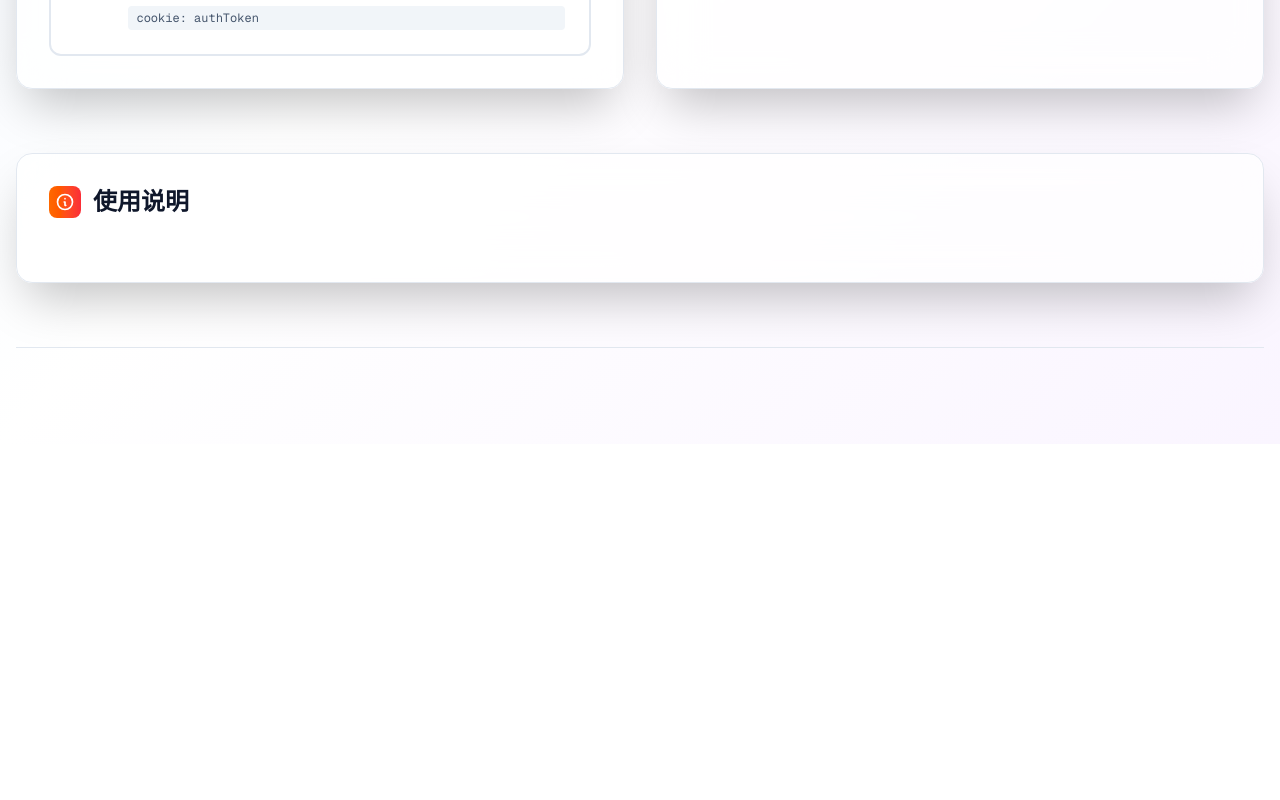
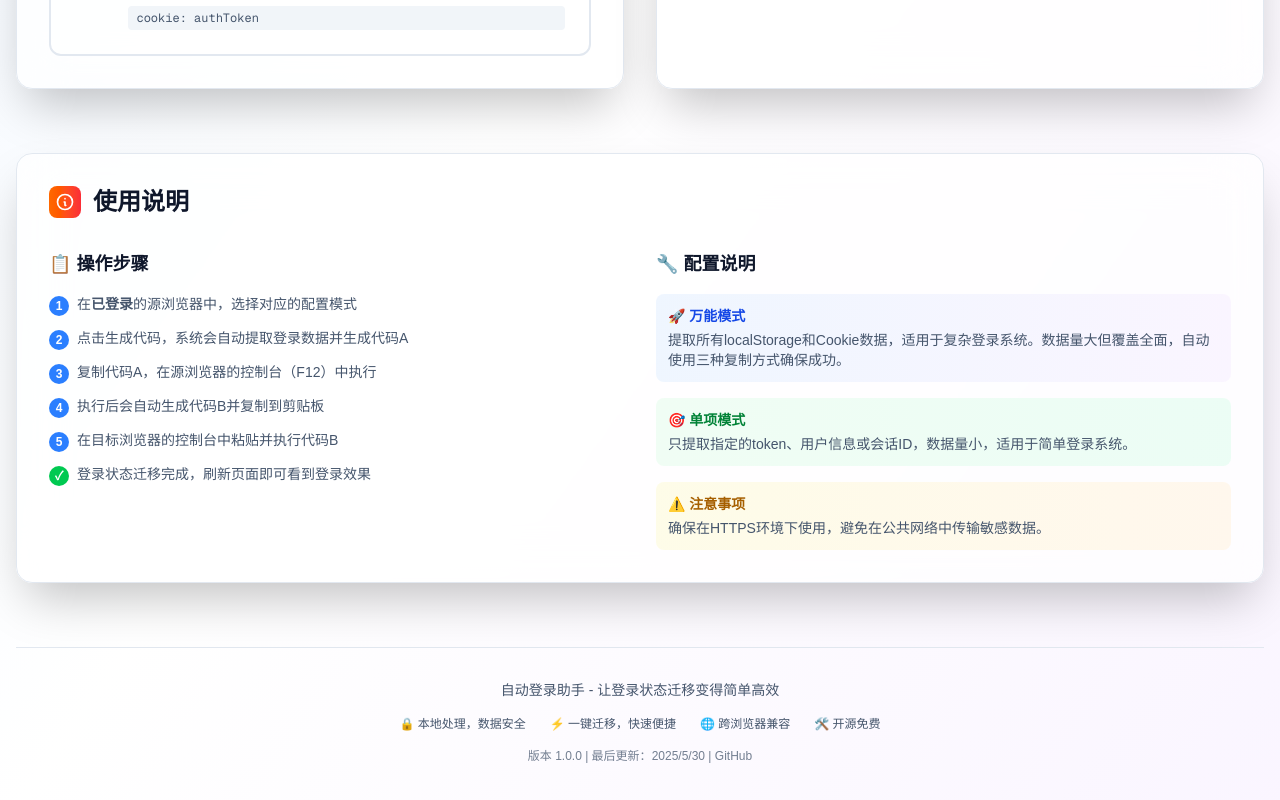
Before and after one commit to zhubincode/autologin, a Next.js app: page / in a window 1280 px wide. Shown: the part 967-1767 px from the top of the page. Before the commit the page ends 1411 px from the top, so only its background shows below. Built offline with nearby package versions, Linux system fonts and the light colour scheme.

Commit message:
feat: 完善使用说明和页脚内容
添加详细的操作步骤和配置说明，提升用户使用体验
更新页脚内容，增加版本信息和项目链接

```diff
--- a/src/app/page.tsx
+++ b/src/app/page.tsx
@@ -155,7 +155,7 @@ export default function Home() {
           if(p[0]&&p[1])d.c[p[0]]=decodeURIComponent(p[1])
         });
 
-        var codeB = 'javascript:(function(){var d=' + JSON.stringify(d) + ';Object.keys(d.l).forEach(function(k){localStorage.setItem(k,d.l[k])});Object.keys(d.c).forEach(function(k){document.cookie=k+"="+encodeURIComponent(d.c[k])+"; path=/; max-age=86400"});console.log("✅登录态注入完成");setTimeout(function(){location.href="' + d.u + '"},500)})()';
+        var codeB = 'javascript:(function(){var d=' + JSON.stringify(d) + ';Object.keys(d.l).forEach(function(k){localStorage.setItem(k,d.l[k])});Object.keys(d.c).forEach(function(k){document.cookie=k+"="+encodeURIComponent(d.c[k])+"; path=/; max-age=86400"});console.log("✅登录态注入完成");setTimeout(function(){location.href="' + d.u + '"},500)})()'
 
         // 使用三种复制方式
         ${copyCodeWithMultipleMethods.toString()}
@@ -278,14 +278,83 @@ export default function Home() {
             }`}>使用说明</h3>
           </div>
 
-          {/* ... 保持原有的使用说明内容不变 */}
+          <div className="grid grid-cols-1 md:grid-cols-2 gap-8">
+            <div>
+              <h4 className={`text-lg font-semibold mb-4 ${
+                darkMode ? "text-white" : "text-slate-900"
+              }`}>📋 操作步骤</h4>
+              <ol className={`space-y-3 text-sm ${
+                darkMode ? "text-slate-300" : "text-slate-600"
+              }`}>
+                <li className="flex items-start space-x-2">
+                  <span className="bg-blue-500 text-white rounded-full w-5 h-5 flex items-center justify-center text-xs font-bold mt-0.5">1</span>
+                  <span>在<strong>已登录</strong>的源浏览器中，选择对应的配置模式</span>
+                </li>
+                <li className="flex items-start space-x-2">
+                  <span className="bg-blue-500 text-white rounded-full w-5 h-5 flex items-center justify-center text-xs font-bold mt-0.5">2</span>
+                  <span>点击生成代码，系统会自动提取登录数据并生成代码A</span>
+                </li>
+                <li className="flex items-start space-x-2">
+                  <span className="bg-blue-500 text-white rounded-full w-5 h-5 flex items-center justify-center text-xs font-bold mt-0.5">3</span>
+                  <span>复制代码A，在源浏览器的控制台（F12）中执行</span>
+                </li>
+                <li className="flex items-start space-x-2">
+                  <span className="bg-blue-500 text-white rounded-full w-5 h-5 flex items-center justify-center text-xs font-bold mt-0.5">4</span>
+                  <span>执行后会自动生成代码B并复制到剪贴板</span>
+                </li>
+                <li className="flex items-start space-x-2">
+                  <span className="bg-blue-500 text-white rounded-full w-5 h-5 flex items-center justify-center text-xs font-bold mt-0.5">5</span>
+                  <span>在目标浏览器的控制台中粘贴并执行代码B</span>
+                </li>
+                <li className="flex items-start space-x-2">
+                  <span className="bg-green-500 text-white rounded-full w-5 h-5 flex items-center justify-center text-xs font-bold mt-0.5">✓</span>
+                  <span>登录状态迁移完成，刷新页面即可看到登录效果</span>
+                </li>
+              </ol>
+            </div>
+
+            <div>
+              <h4 className={`text-lg font-semibold mb-4 ${
+                darkMode ? "text-white" : "text-slate-900"
+              }`}>🔧 配置说明</h4>
+              <div className={`space-y-4 text-sm ${
+                darkMode ? "text-slate-300" : "text-slate-600"
+              }`}>
+                <div className="p-3 rounded-lg bg-gradient-to-r from-blue-50 to-purple-50 dark:from-blue-900/20 dark:to-purple-900/20">
+                  <div className="font-semibold text-blue-700 dark:text-blue-300 mb-1">🚀 万能模式</div>
+                  <div>提取所有localStorage和Cookie数据，适用于复杂登录系统。数据量大但覆盖全面，自动使用三种复制方式确保成功。</div>
+                </div>
+                <div className="p-3 rounded-lg bg-gradient-to-r from-green-50 to-emerald-50 dark:from-green-900/20 dark:to-emerald-900/20">
+                  <div className="font-semibold text-green-700 dark:text-green-300 mb-1">🎯 单项模式</div>
+                  <div>只提取指定的token、用户信息或会话ID，数据量小，适用于简单登录系统。</div>
+                </div>
+                <div className="p-3 rounded-lg bg-gradient-to-r from-yellow-50 to-orange-50 dark:from-yellow-900/20 dark:to-orange-900/20">
+                  <div className="font-semibold text-yellow-700 dark:text-yellow-300 mb-1">⚠️ 注意事项</div>
+                  <div>确保在HTTPS环境下使用，避免在公共网络中传输敏感数据。</div>
+                </div>
+              </div>
+            </div>
+          </div>
         </div>
 
         {/* 页脚 */}
         <footer className={`mt-16 text-center py-8 border-t ${
           darkMode ? "border-slate-700 text-slate-400" : "border-slate-200 text-slate-600"
         }`}>
-          {/* ... 保持原有的页脚内容不变 */}
+          <div className="max-w-4xl mx-auto">
+            <p className="text-sm mb-4">
+              自动登录助手 - 让登录状态迁移变得简单高效
+            </p>
+            <div className="flex items-center justify-center space-x-6 text-xs">
+              <span>🔒 本地处理，数据安全</span>
+              <span>⚡ 一键迁移，快速便捷</span>
+              <span>🌐 跨浏览器兼容</span>
+              <span>🛠️ 开源免费</span>
+            </div>
+            <p className="text-xs mt-4 opacity-75">
+              版本 1.0.0 | 最后更新：{new Date().toLocaleDateString('zh-CN')} | <a href="https://github.com/zhubincode/autologin" target="_blank" rel="noopener noreferrer" className="hover:underline">GitHub</a>
+            </p>
+          </div>
         </footer>
       </main>
     </div>
```
